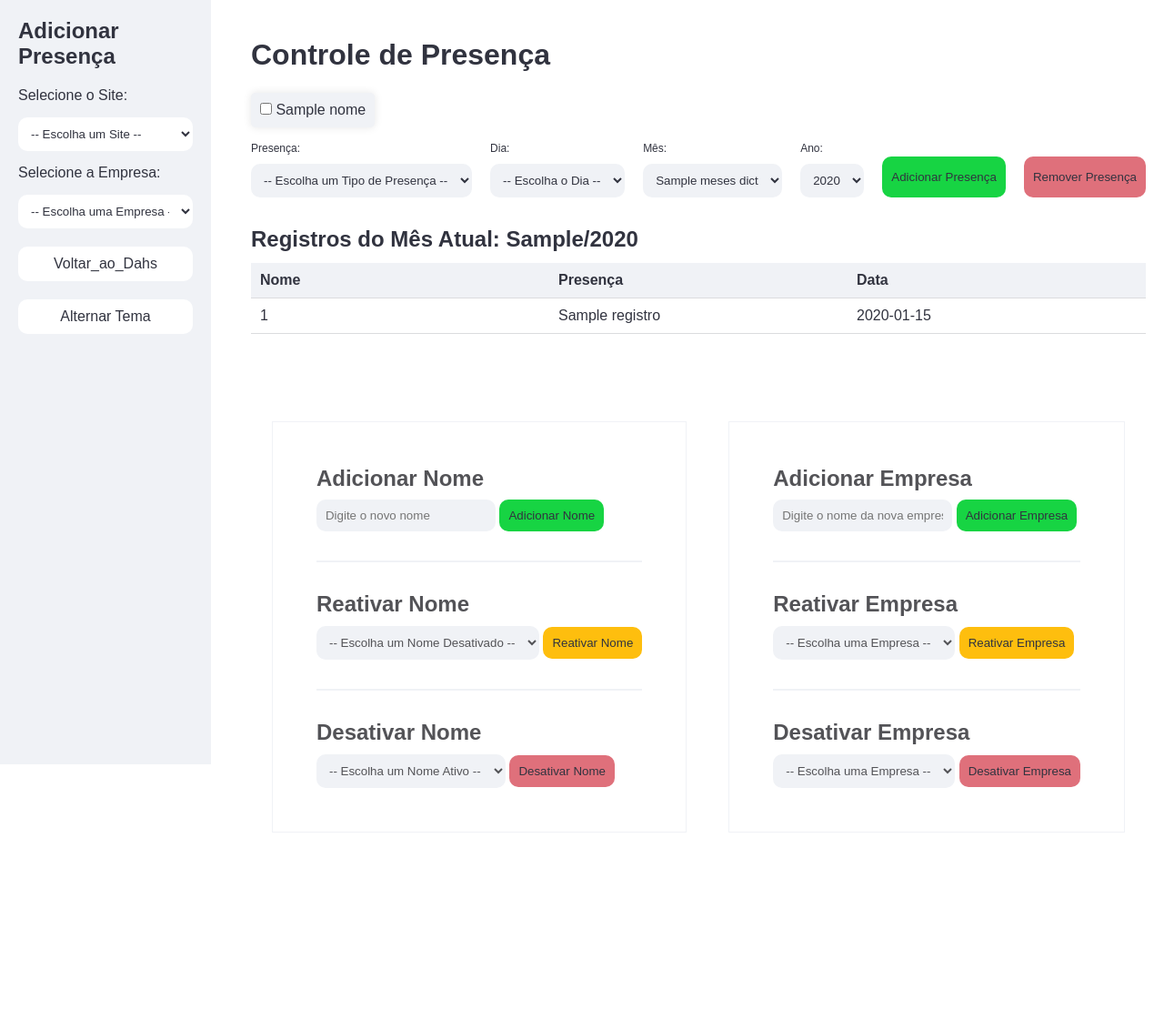
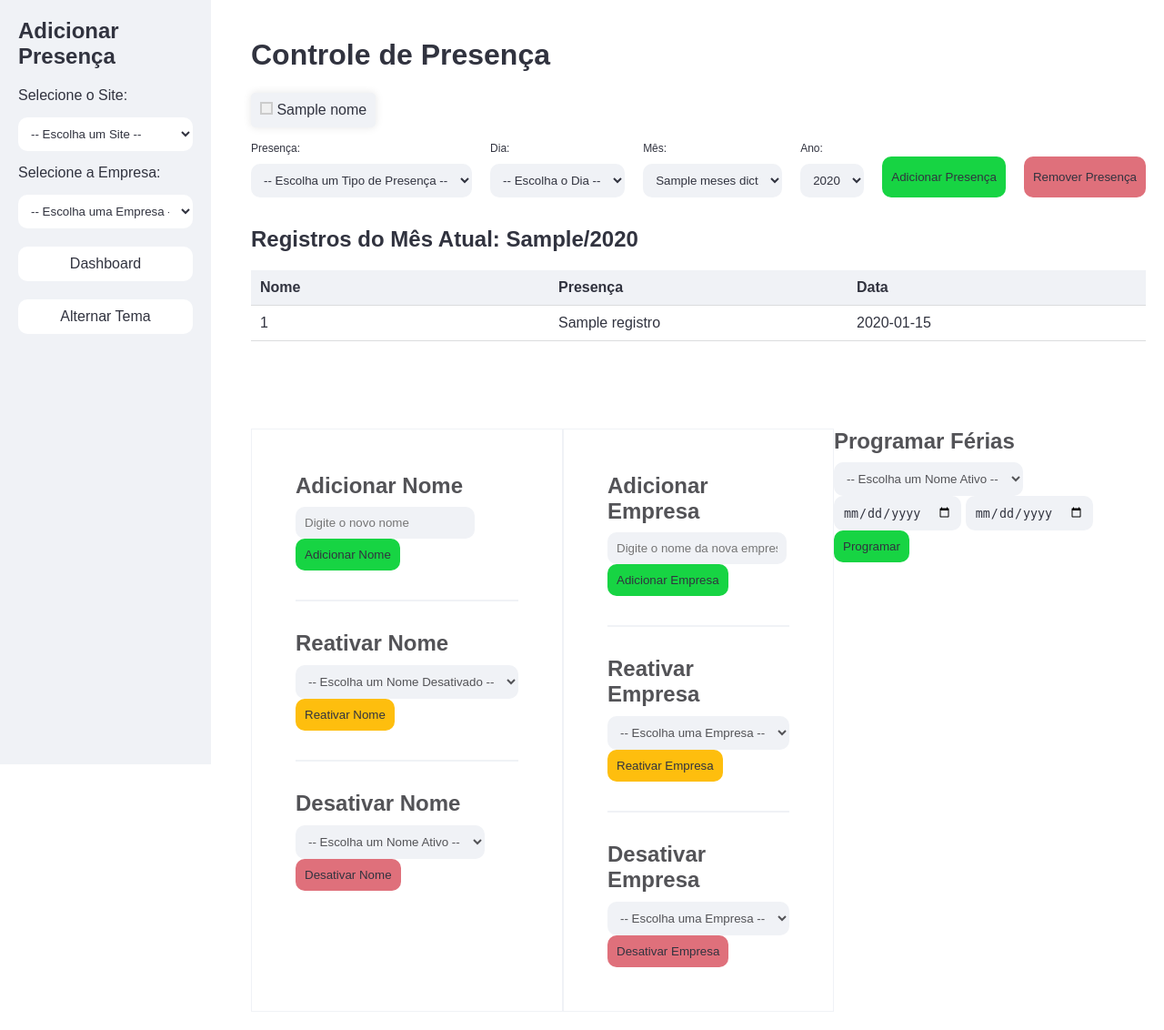
Before and after one commit to Pontessxx/VenvQua-Flask_integration_v1, a Flask app: template meu_app_flask/templates/adicionar_presenca.html in a window 1280 px wide. Shown: the whole page at 91% size. Before the commit the page ends 915 px from the top, so only its background shows below. Run offline with Flask 3, Linux system fonts and the light colour scheme; the template is opened without the code that fills it: most values are stand-ins (such as "Sample title", 1, 10 or a date in 2020).

Commit message:
checkpoint_tabela_checkboxinput

```diff
--- a/meu_app_flask/app.py
+++ b/meu_app_flask/app.py
@@ -35,9 +35,9 @@
 
 # Dicionário para os meses em português
 meses_dict = {
-    "January": "01", "February": "02", "March": "03", "April": "04",
-    "May": "05", "June": "06", "July": "07", "August": "08",
-    "September": "09", "October": "10", "November": "11", "December": "12"
+    "Janeiro": "01", "Fevereiro": "02", "Março": "03", "Abril": "04",
+    "Maio": "05", "Junho": "06", "Julho": "07", "Agosto": "08",
+    "Setembro": "09", "Outubro": "10", "Novembro": "11", "Dezembro": "12"
 }
 
 # Dicionário de cores e marcadores para cada tipo de presença
@@ -48,6 +48,7 @@
     'FOLGA': {'cor': '#233F7B', 'marker': 'diamond'},
     'CURSO': {'cor': '#8E44AD', 'marker': 'star'},
     'FÉRIAS': {'cor': '#a5a5a5', 'marker': 'square'},
+    'ALPHAVILLE':{'cor': '#76A9B7', 'marker': 'square'},
 }
 
 @app.route("/", methods=["GET", "POST"])
--- a/meu_app_flask/static/styles.css
+++ b/meu_app_flask/static/styles.css
@@ -1,9 +1,8 @@
-
-
 :root {
     /* Modo Claro */
     --background-color: rgb(255, 255, 255);
     --menu-background-color: rgb(240, 242, 246);
+    --menu-background-color-btn: rgb(228, 230, 233);
     --text-color: rgb(49, 51, 63);
     --table-border-color: rgb(219, 220, 222);
     --box-shadow-color: rgba(0, 0, 0, 0.5);
@@ -14,11 +13,15 @@
     --hover-reactivate-btn: #c39004;
     --reactivate-btn: #febe0e;
     --h2-color: rgb(83, 83, 87);
+    --background-color-hover: rgb(52, 55, 59);
+    --text-color-hover: rgb(255, 255, 255);
+    --checkbox-hover: rgb(217, 217, 219);
 }
 
 .dark-mode {
     /* Modo Escuro */
     --background-color: rgb(14, 17, 23);
+    --menu-background-color-btn: rgb(68, 69, 79);
     --menu-background-color: rgb(38, 39, 48);
     --text-color: rgb(255, 255, 255);
     --table-border-color: rgb(54, 55, 63);
@@ -413,6 +429,108 @@
     border: none;
 }
 
+/* Escondendo a checkbox padrão */
+
+input[type="checkbox"] {
+
+    display: none;
+
+}
+
+
+
+/* Estilizando o label como uma checkbox */
+
+.checkbox_span {
+
+    width: 10px;
+
+    height: 10px;
+
+    background-color: #f0f0f0;
+
+    border: 2px solid #ccc;
+
+    display: inline-block;
+
+    cursor: pointer;
+
+    position: relative;
+
+}
+
+
+
+/* Estilo quando marcado */
+
+input[type="checkbox"]:checked + .checkbox_span {
+
+    background-color: rgb(255, 75, 75);
+
+    border-color: rgb(255, 75, 75);
+
+}
+
+
+
+/* Adicionando o checkmark */
+
+.checkbox_span::after {
+
+    content: '';
+
+    position: absolute;
+
+    top: 0px;
+
+    left: 1px;
+
+    width: 4px;
+
+    height: 5px;
+
+    border: solid white;
+
+    border-width: 0 2px 2px 0;
+
+    transform: rotate(45deg);
+
+    opacity: 0; /* Escondido inicialmente */
+
+}
+
+
+
+/* Mostrando o checkmark quando o checkbox é marcado */
+
+input[type="checkbox"]:checked + .checkbox_span::after {
+
+    opacity: 1; /* Exibido */
+
+}
+
+
+
+.content-table {
+    width: 100%;
+    border-collapse: collapse;
+    table-layout: fixed;
+    border-radius: 15px;
+}
+
+.content-table thead th {
+    position: sticky;
+    top: 0;
+    background-color: var(--menu-background-color);
+    z-index: 1;
+}
+
+.content-table th, .content-table td {
+    padding: 10px;
+    border-bottom: 1px solid var(--table-border-color);
+    text-align: left;
+    word-wrap: break-word;
+}
 *::-webkit-scrollbar-thumb {
     background-color: var(--menu-background-color);
     border-radius: 10px;
--- a/meu_app_flask/templates/adicionar_presenca.html
+++ b/meu_app_flask/templates/adicionar_presenca.html
@@ -1,3 +1,4 @@
+
 <!DOCTYPE html>
 <html lang="pt-br">
 <head>
@@ -44,8 +45,8 @@
                 {% endfor %}
             </select>
         </form>
-        <button onclick="voltarParaDashboard()">Voltar_ao_Dahs</button>
-        <button id="toggle-theme">Alternar Tema</button>
+        <button onclick="voltarParaDashboard()">Dashboard</button>
+        <button id="toggle-theme" class="thema">Alternar Tema</button>
     </div>
     <div class="main-content">
 
@@ -57,6 +58,7 @@
                     <div class="checkbox-item">
                         <label for="nome_{{ loop.index }}">
                             <input type="checkbox" id="nome_{{ loop.index }}" name="nomes" value="{{ nome }}">
+                            <span class="checkbox_span"></span>
                             {{ nome }}
                         </label>
                     </div>
@@ -120,6 +122,7 @@
 
         <section class="tabela_adiciona">
             <h2>Registros do Mês Atual: {{ current_month }}/{{ current_year }}</h2>
+            <div id="table-container">
 
                 <table class="content-table">
                     <thead>
@@ -145,6 +148,7 @@
                         {% endif %}
                     </tbody>
                 </table>
+            </div>
 
         </section>
 
@@ -248,8 +252,29 @@
                     <button type="submit" class="remove_btn">Desativar Empresa</button>
                 </form>
             </div>
+
+            <div class="forms_ferias">
+
+                <!-- Formulário para adicionar nova empresa -->
+                <form id="formProgramaFerias" action="/programa-ferias" method="POST">
+                    <h2>Programar Férias</h2>
+
+                    <!-- Nome da nova empresa -->
+                    <select id="nomes_ativos" name="nome_ativo">
+                        <option value="">-- Escolha um Nome Ativo --</option>
+                        {% for nome in nomes %}
+                            <option value="{{ nome }}">{{ nome }}</option>
+                        {% endfor %}
+                    </select>
+
+                    <input type="date" id="data_inicio" name="data_inicio"required>
+                    <input type="date" id="data_fim" name="data_fim"required>
+
+                    <!-- Botão para adicionar empresa -->
+                    <button class="add_btn" type="submit">Programar</button>
+                </form>
+            </div>
         </section>
-
 
     </div>
 
```
Also changed, not shown: other parts of meu_app_flask/static/styles.css (+50 -4 lines). Lines whose indentation alone changed are shown as unchanged.
